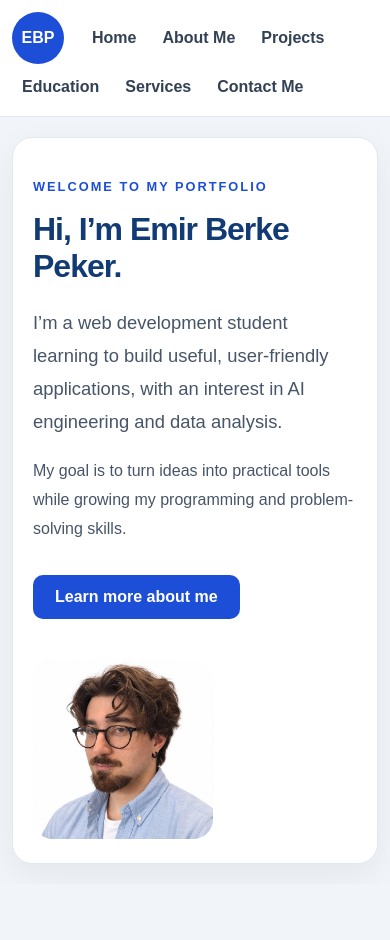
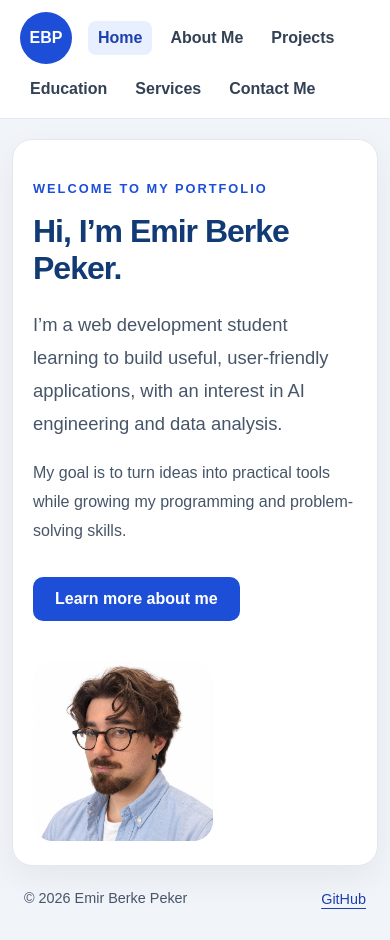
Before and after one commit to Emir-berke/react-portfolio, a React (Vite) app: page / in a window 390 px wide. Before the commit the page ends 884 px from the top, so only its background shows below. Built offline with nearby package versions, Linux system fonts and the light colour scheme.

Commit message:
Polish navigation education layout and footer

```diff
--- a/src/App.css
+++ b/src/App.css
@@ -278,3 +278,79 @@ form .button-link {
   margin-bottom: 6px;
   color: #1e3a5f;
 }
+/* Highlight the current page */
+nav a.active {
+  background: #e8efff;
+  color: #1e40af;
+}
+
+/* Keep navigation aligned with the page content */
+nav {
+  padding-inline: max(20px, calc((100% - 1000px) / 2));
+}
+
+nav .logo {
+  margin-right: auto;
+}
+
+/* Clear separation between education entries */
+.education-entry + .education-entry {
+  margin-top: 32px;
+  padding-top: 28px;
+  border-top: 1px solid #e2e8f0;
+}
+
+.education-entry h2 {
+  margin-bottom: 8px;
+}
+
+/* Coursework uses a compact list */
+main .coursework {
+  display: block;
+  padding-left: 22px;
+  list-style: disc;
+}
+
+main .coursework li {
+  padding: 5px 0;
+  border: none;
+  border-radius: 0;
+  background: transparent;
+  color: #475569;
+}
+
+/* Shared footer */
+.site-footer {
+  display: flex;
+  justify-content: space-between;
+  align-items: center;
+  flex-wrap: wrap;
+  gap: 12px;
+  max-width: 1000px;
+  margin: 0 auto;
+  padding: 0 24px 28px;
+  font-size: 0.9rem;
+}
+
+.site-footer p {
+  margin: 0;
+}
+
+.site-footer a {
+  color: #1e40af;
+  text-underline-offset: 4px;
+}
+
+@media (max-width: 640px) {
+  nav {
+    gap: 8px;
+  }
+
+  nav .logo {
+    margin-right: 8px;
+  }
+
+  .site-footer {
+    padding-inline: 24px;
+  }
+}
--- a/src/App.jsx
+++ b/src/App.jsx
@@ -1,4 +1,4 @@
-import { HashRouter, Routes, Route, Link } from 'react-router'
+import { HashRouter, Routes, Route, Link, NavLink } from 'react-router'
 import './App.css'
 
 import Home from './pages/Home'
@@ -13,12 +13,12 @@ function App() {
     <HashRouter>
      <nav>
   <Link to="/" className="logo" aria-label="Emir Berke home">EBP</Link>
-  <Link to="/">Home</Link>
-  <Link to="/about">About Me</Link>
-  <Link to="/projects">Projects</Link>
-  <Link to="/education">Education</Link>
-  <Link to="/services">Services</Link>
-  <Link to="/contact">Contact Me</Link>
+<NavLink to="/" end>Home</NavLink>
+<NavLink to="/about">About Me</NavLink>
+<NavLink to="/projects">Projects</NavLink>
+<NavLink to="/education">Education</NavLink>
+<NavLink to="/services">Services</NavLink>
+<NavLink to="/contact">Contact Me</NavLink>
 </nav>
 
 
@@ -30,6 +30,17 @@ function App() {
         <Route path="/services" element={<Services />} />
         <Route path="/contact" element={<Contact />} />
       </Routes>
+      <footer className="site-footer">
+  <p>© {new Date().getFullYear()} Emir Berke Peker</p>
+
+  <a
+    href="https://github.com/Emir-berke"
+    target="_blank"
+    rel="noopener noreferrer"
+  >
+    GitHub
+  </a>
+</footer>
     </HashRouter>
   )
 }
```
